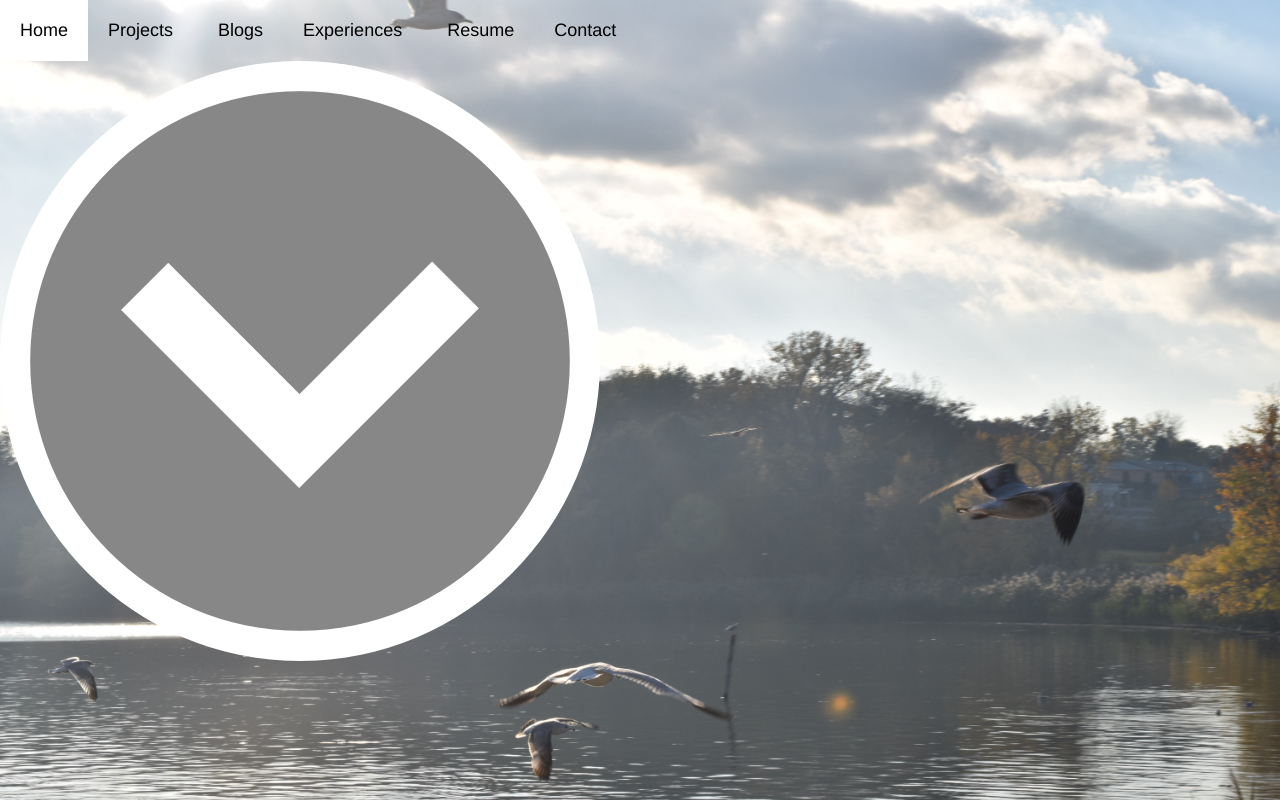
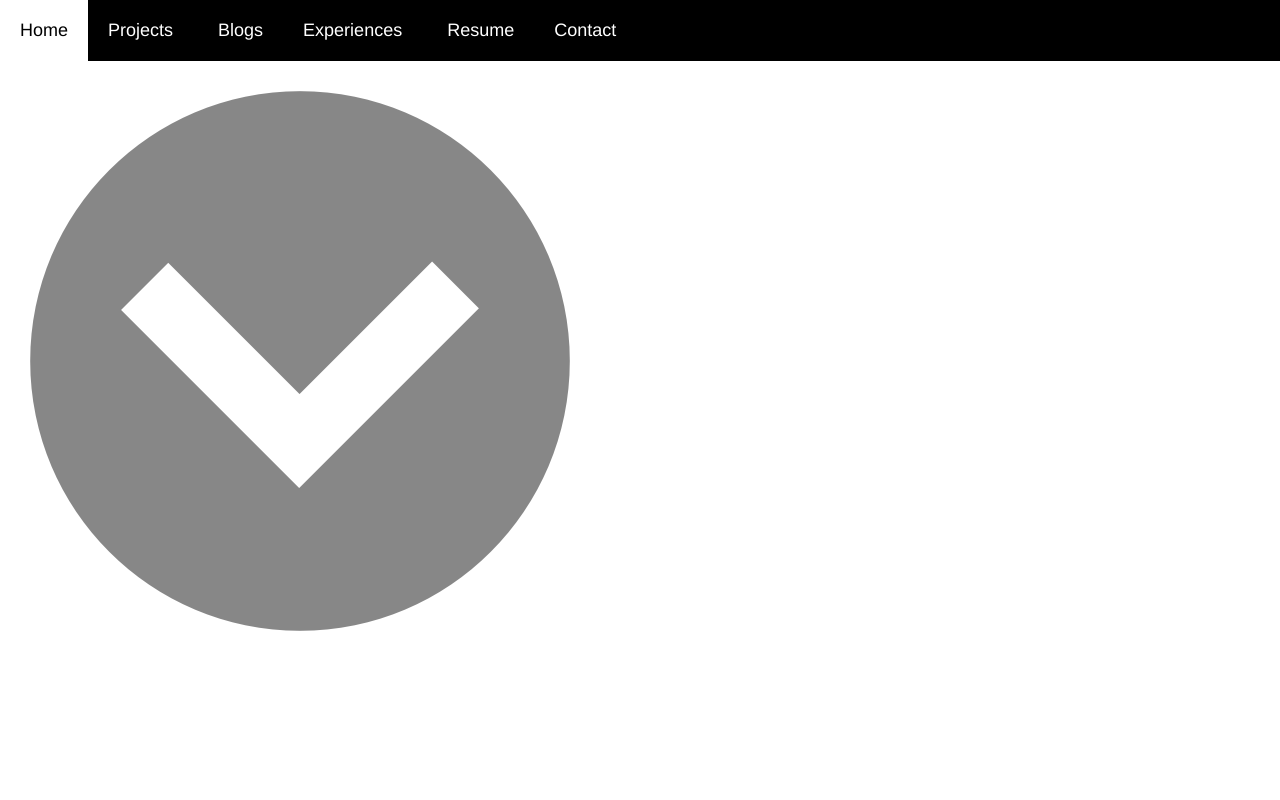
Before and after one commit to jahoffgir/jahoffgir.github.io, a PHP site: page /blogs.html in a window 1280 px wide. Run offline with PHP 8.4, Linux system fonts and the light colour scheme; some libraries are stand-ins or nearby versions.

Commit message:
Changed the font and background color of the navigation and removed the background image.

```diff
--- a/assets/css/custom.css
+++ b/assets/css/custom.css
@@ -12,9 +12,6 @@ body, html {
 }
 
 body {
-	background-image: url("../images/scene.jpg");
-	background-repeat: no-repeat;
-	background-size: cover;
 	font-family: Helvetica;
 	font-size: 18px;
 	color: black;
@@ -80,6 +77,10 @@ keyframes for the images that slide
 	width: 10px;
 }
 
+nav  {
+	background-color: black;
+	color: white;
+}
 
 /*
 	Tells which page is active on the navigation
@@ -130,7 +131,7 @@ a {
 nav ul {
 	/*background-color: #999999;*/
 	overflow: hidden;
-	color: black;
+	color: white;
 	padding: 0;
 	text-align: left;
 	margin: 0 auto;
@@ -157,9 +158,9 @@ nav ul li:hover{
 	box-sizing: border-box;
 	padding: 15px 10px;
 	cursor: pointer;
-	color: black;
+	color: white;
 	display: none;
-	background-color: #c7d3af;
+	/*background-color: #c7d3af;*/
 }
 
 @media screen and (max-width: 580px) {
```
Also changed, not shown: 1 other file.
